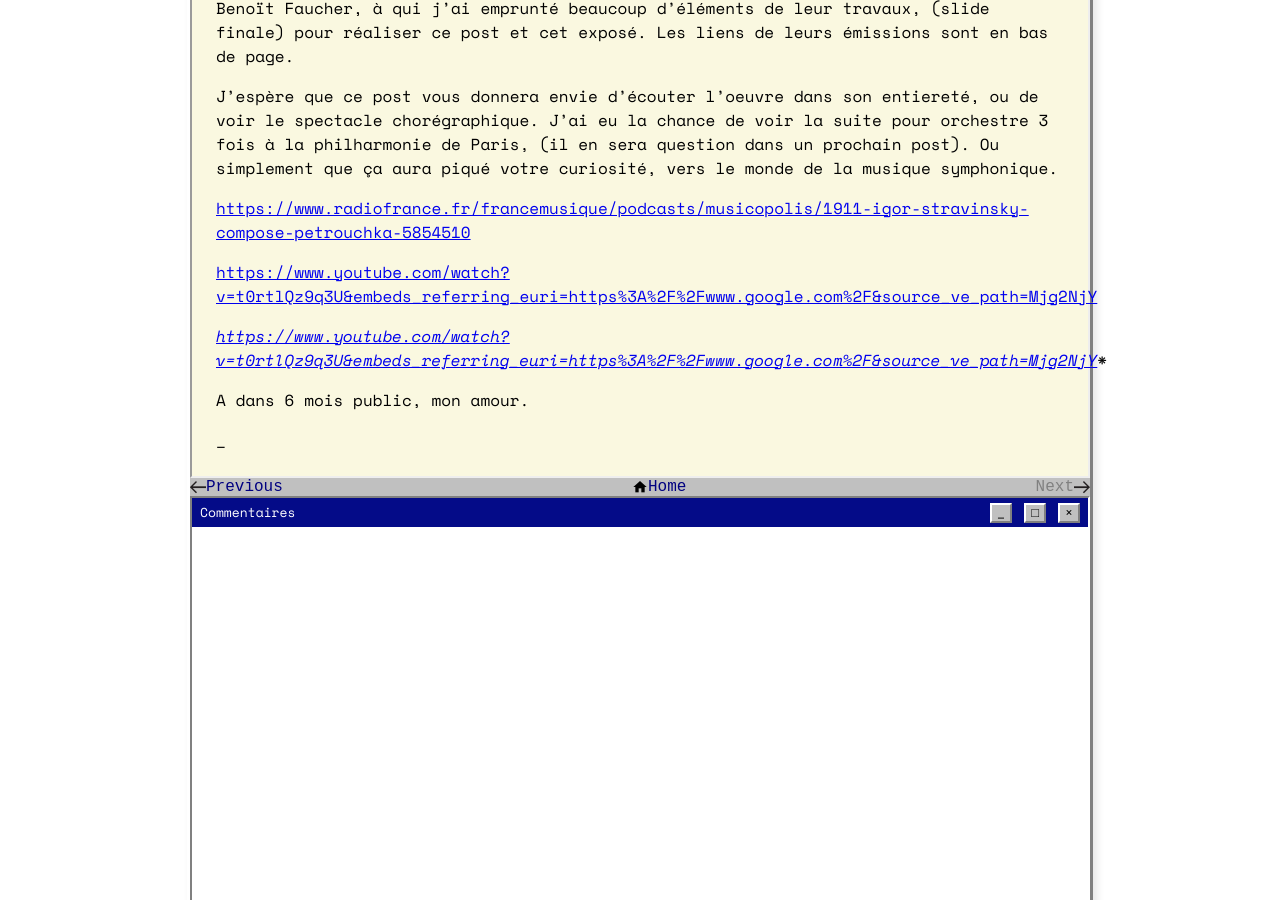
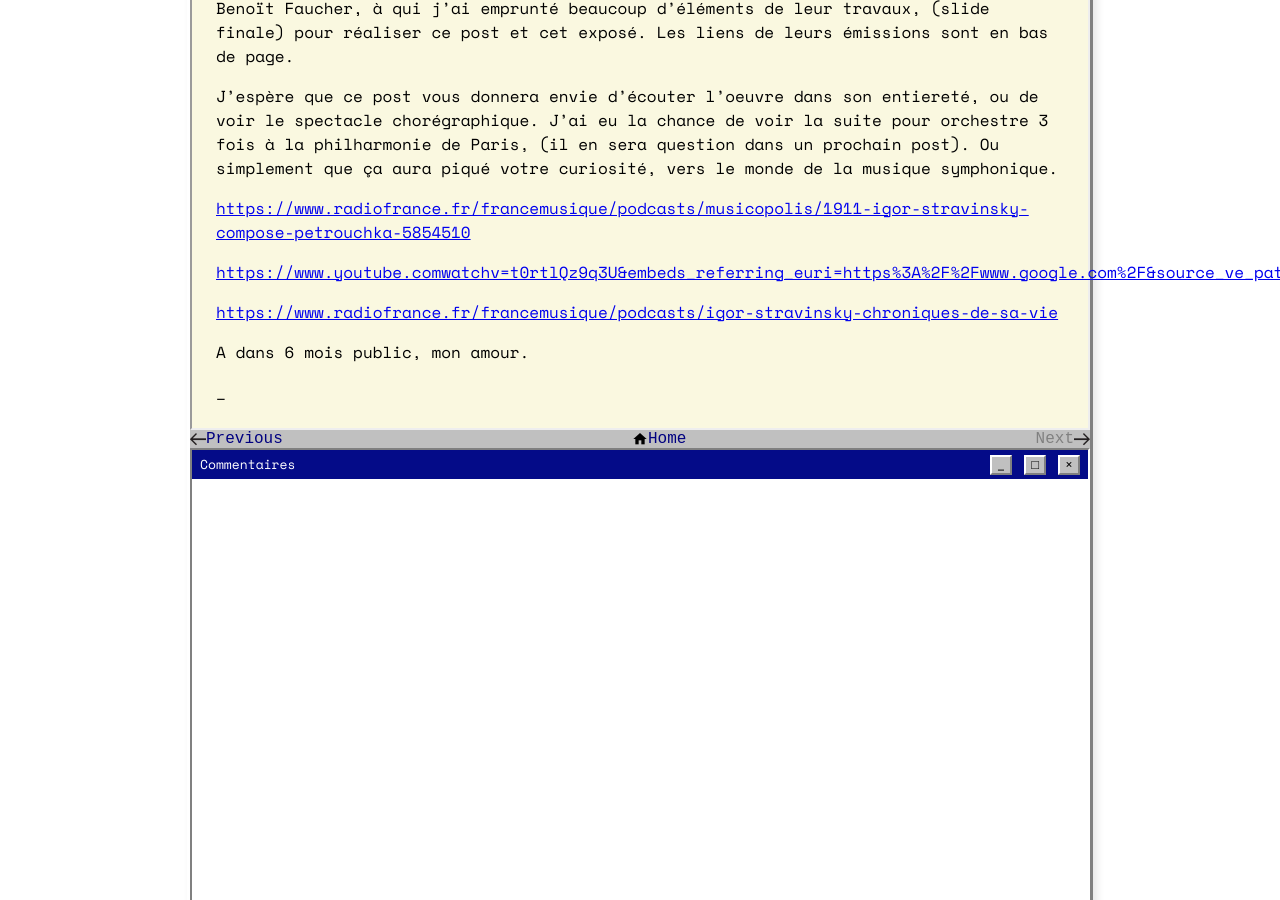
Before and after one commit to 3imaginaryboys3/3imaginaryboys3.github.io, a Jekyll site: the page built from _posts/2025-10-12-post-2-no-petrouchka-d-igor-stravinsky.md, in a window 1280 px wide and 900 px high, scrolled down 5417 px. Built offline with Jekyll 4.4.1, drawn with Linux system fonts in a browser that asks for light colours; some web fonts are replaced; comment, search, counter and statistics services are not loaded.

Commit message:
Create 2025-10-12-post-2-no-petrouchka-d-igor-stravinsky.md

```diff
--- a/_posts/2025-10-12-post-2-no-petrouchka-d-igor-stravinsky.md
+++ b/_posts/2025-10-12-post-2-no-petrouchka-d-igor-stravinsky.md
@@ -80,8 +80,10 @@ J'espère que ce post vous donnera envie d'écouter l'oeuvre dans son entiereté
 
 <https://www.radiofrance.fr/francemusique/podcasts/musicopolis/1911-igor-stravinsky-compose-petrouchka-5854510>
 
-<https://www.youtube.com/watch?v=t0rtlQz9q3U&embeds_referring_euri=https%3A%2F%2Fwww.google.com%2F&source_ve_path=Mjg2NjY>
+<https://www.youtube.comwatchv=t0rtlQz9q3U&embeds_referring_euri=https%3A%2F%2Fwww.google.com%2F&source_ve_path=Mjg2NjY>
 
-[_https://www.youtube.com/watch?v=t0rtlQz9q3U&embeds_referring_euri=https%3A%2F%2Fwww.google.com%2F&source_ve_path=Mjg2NjY_](https://www.youtube.com/watch?v=t0rtlQz9q3U&embeds_referring_euri=https%3A%2F%2Fwww.google.com%2F&source_ve_path=Mjg2NjY)\*
+<https://www.radiofrance.fr/francemusique/podcasts/igor-stravinsky-chroniques-de-sa-vie>
+
+
 
 A dans 6 mois public, mon amour.
```
